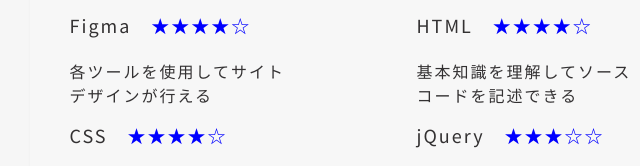
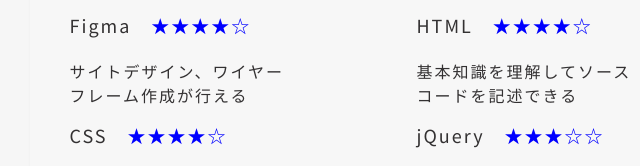
Before and after one commit to koukiti-hub/my-portfolio, a plain HTML site: page about.html in a window 1280 px wide. Shown: the part 2421-2587 px from the top of the page, 283-923 px from the left. Drawn offline with nearby package versions, Linux system fonts and the light colour scheme; a web font is replaced by a local one.

Commit message:
about-skill_up-date02

```diff
--- a/about.html
+++ b/about.html
@@ -117,7 +117,7 @@
             <div class="skill_item_title">
               <p>Figma</p><span>★★★★☆</span>
             </div>
-            <p>各ツールを使用してサイトデザインが行える</p>
+            <p>サイトデザイン、ワイヤーフレーム作成が行える</p>
           </li>
           <li class="skill_item">
             <div class="skill_item_title">
```
